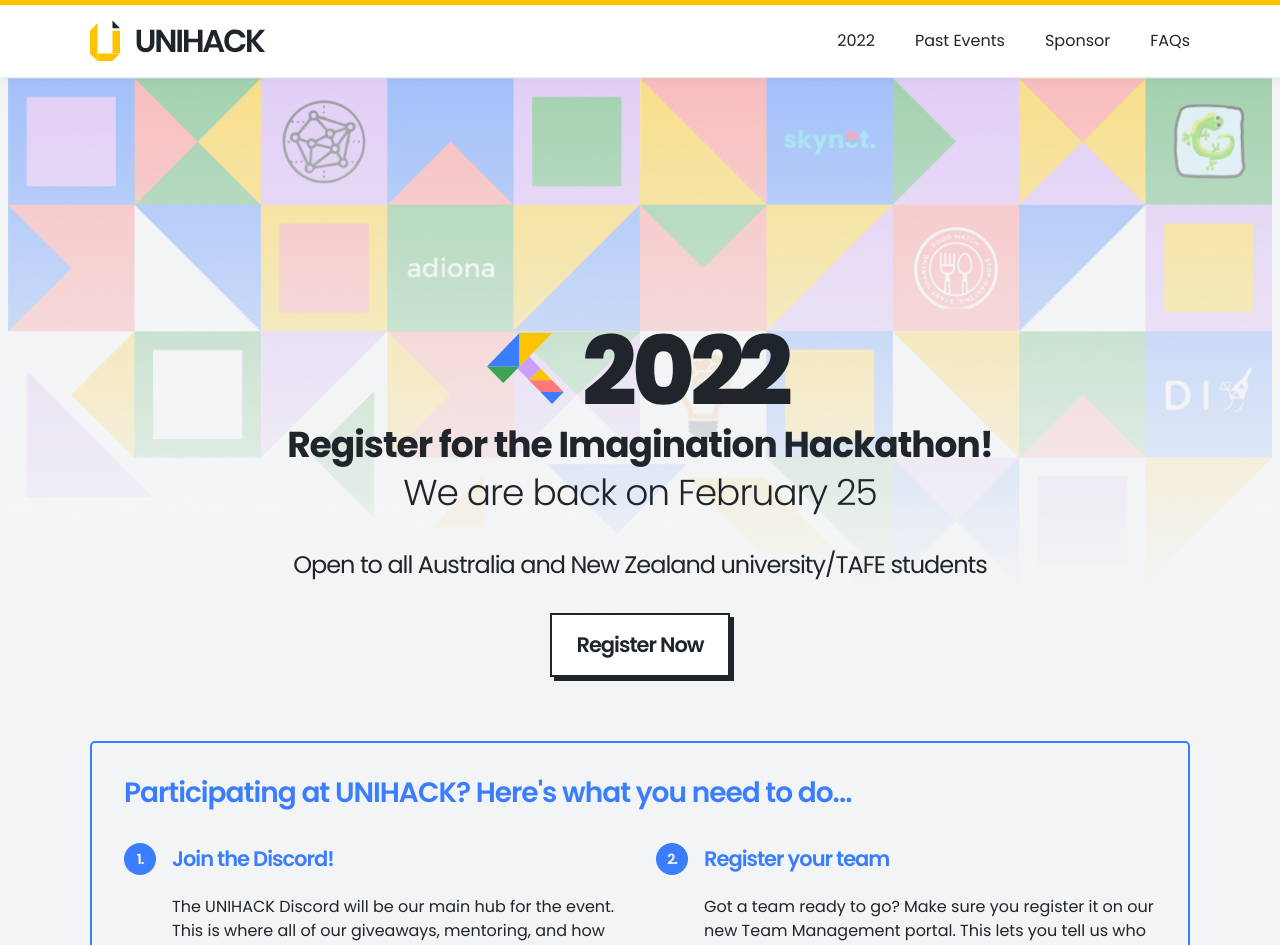
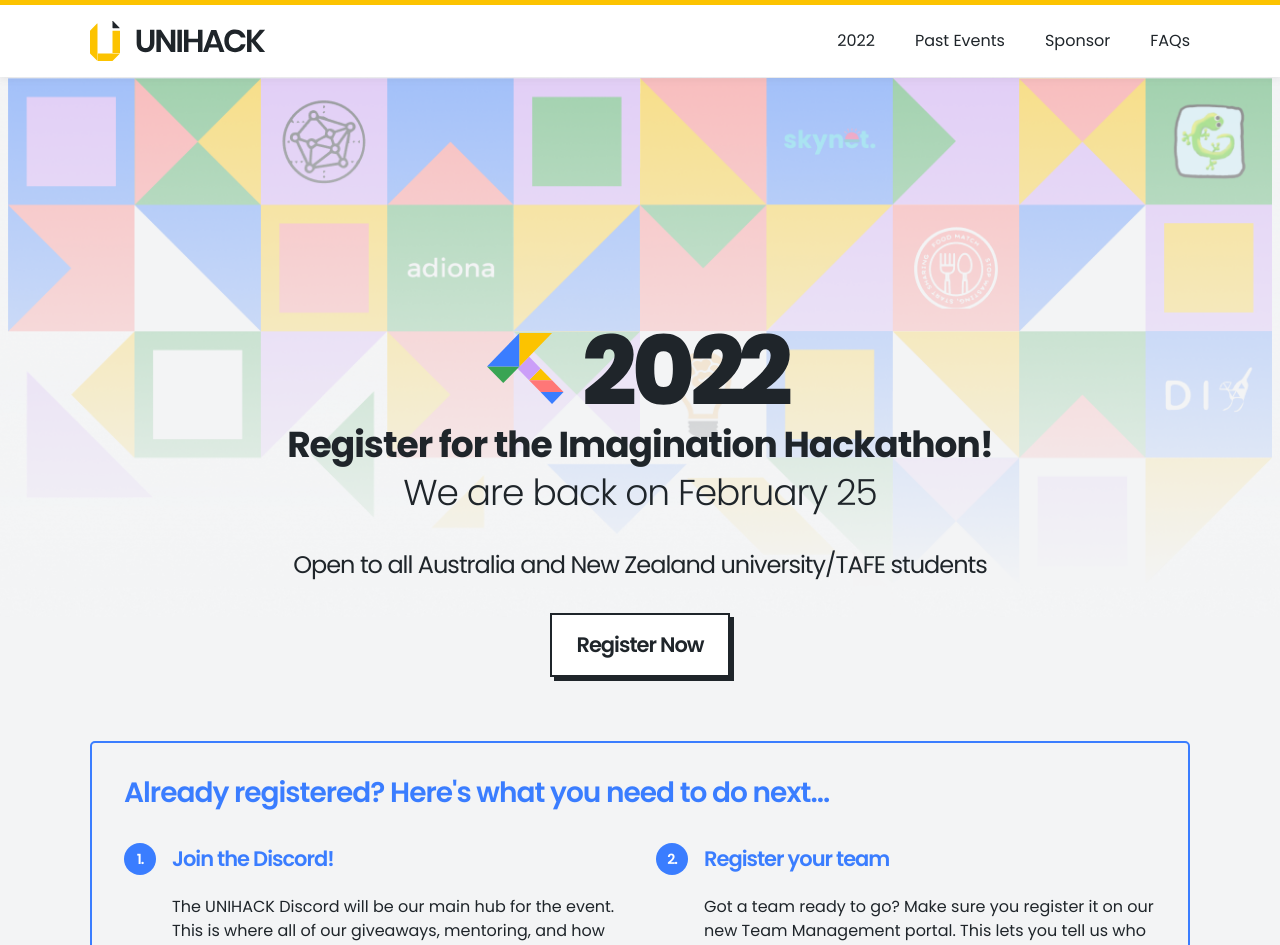
Before and after one commit to unihackhq/unihack.net, a Next.js app: page / in a window 1280 px wide. Shown: the top 945 px of the page. Built offline with nearby package versions, Linux system fonts and the light colour scheme.

Commit message:
Update copy

```diff
--- a/components/home-register/index.tsx
+++ b/components/home-register/index.tsx
@@ -13,7 +13,7 @@ interface Props {
 const HomeRegister: React.FC<Props> = ({ className }) => (
   <section className={cx('home-register', className)}>
     <div className={cx('home-register-content')}>
-      <h2>Participating at UNIHACK? Here's what you need to do...</h2>
+      <h2>Already registered? Here's what you need to do next...</h2>
 
       <div className={cx('home-register-grid')}>
         <div className={cx('home-register-section')}>
```
